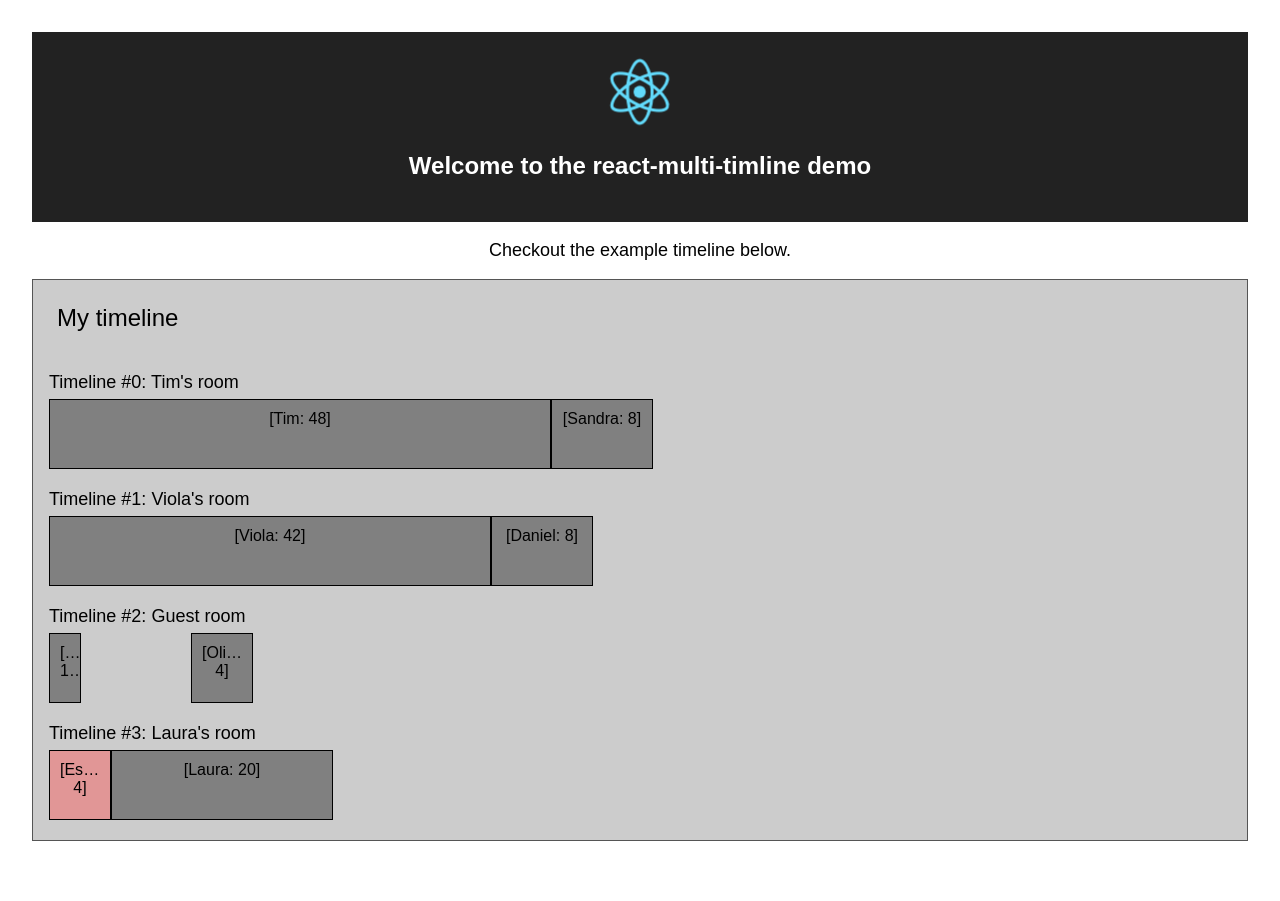
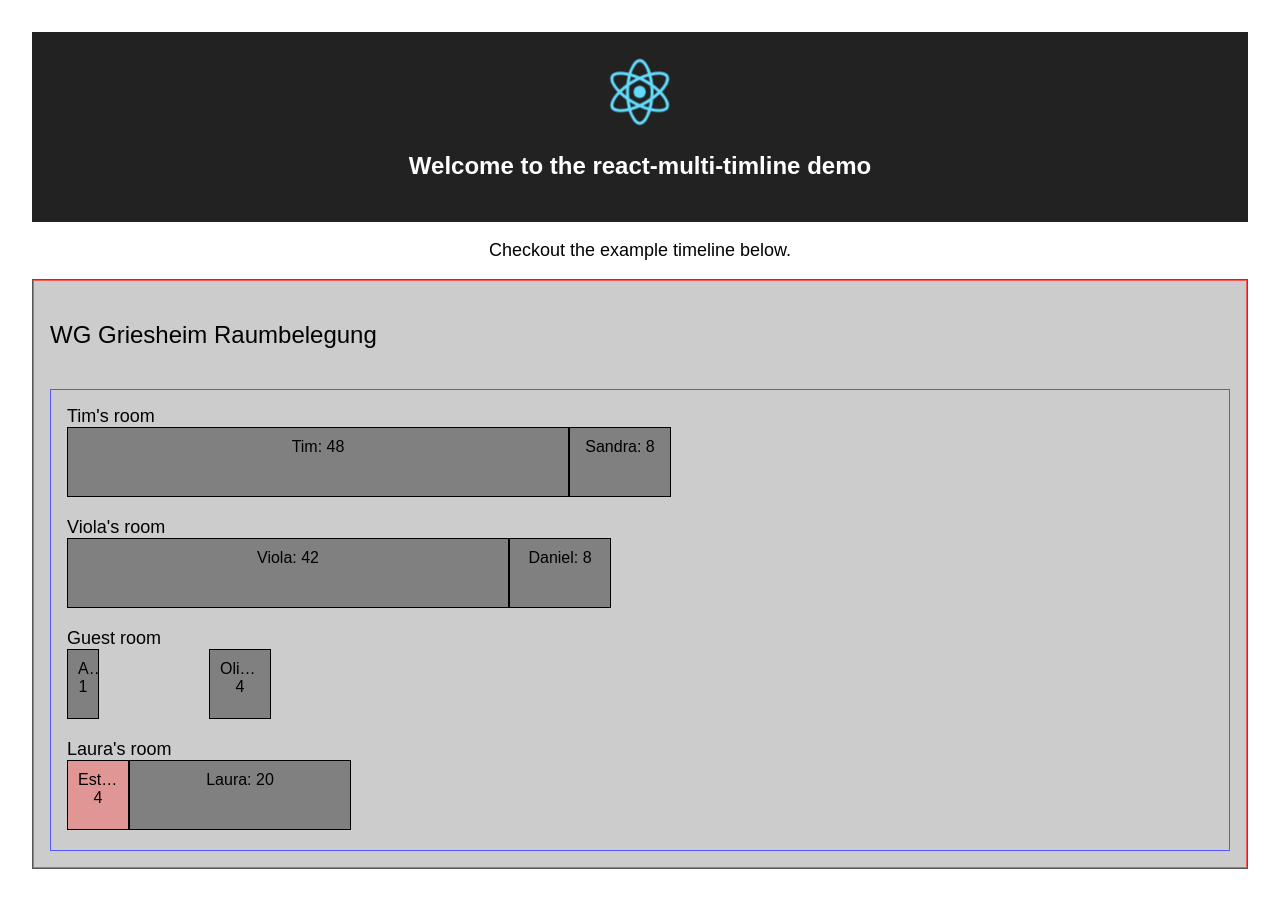
Before and after one commit to dfsp-spirit/react-multi-timeline, a React (Create React App) app: page / in a window 1280 px wide. Before the commit the page ends 873 px from the top, so only its background shows below. Built offline with nearby package versions, Linux system fonts and the light colour scheme.

Commit message:
more style, visualize inner and outer containers

```diff
--- a/src/App.js
+++ b/src/App.js
@@ -41,7 +41,7 @@ class App extends Component {
         <p className="App-intro">Checkout the example timeline below.</p>
         <ReactMultiTimeline
           width="small"
-          title="My timeline"
+          title="WG Griesheim Raumbelegung"
           timelinesData={timelinesData}
         />
       </div>
--- a/src/ReactMultiTimeline.js
+++ b/src/ReactMultiTimeline.js
@@ -3,9 +3,10 @@ import { Timeline } from './Timeline';
 import type { SingleTimelineData } from './Timeline';
 
 type ReactMultiTimelineProps = {
-  timelinesData: Array<SingleTimelineData>,
-  width: 'small' | 'medium' | 'large',
-  title: string
+  +timelinesData: Array<SingleTimelineData>,
+  +width: 'small' | 'medium' | 'large',
+  +title: string,
+  +timeUnitLabel?: string
 };
 
 type ReactMultiTimelineState = {};
@@ -20,9 +21,10 @@ export class ReactMultiTimeline extends Component {
       (tData: SingleTimelineData, index: number) => {
         return (
           <Timeline
-            timelineTitle={'Timeline #' + index + ': ' + tData.timelineTitle}
+            timelineTitle={tData.timelineTitle ? tData.timelineTitle : 'Timeline #' + index }
             events={tData.events}
             key={index + tData.timelineTitle}
+            timeUnitLabel={this.props.timeUnitLabel ? this.props.timeUnitLabel : ''}
           />
         );
       }
@@ -31,7 +33,9 @@ export class ReactMultiTimeline extends Component {
     return (
       <div className="react-multi-timeline">
         <div className="timeline-outer-container-fixed-width">
-          <div className="multi-timeline-title">{this.props.title}</div>
+        <div className="multi-timeline-title-container">
+              <div className="multi-timeline-title">{this.props.title}</div>
+          </div>
           <div className="timeline-inner-container-scrolling">{timelines}</div>
         </div>
       </div>
--- a/src/Timeline.js
+++ b/src/Timeline.js
@@ -9,7 +9,8 @@ export type EventData = {
 
 export type SingleTimelineData = {
   +events: Array<EventData>,
-  +timelineTitle: string
+  +timelineTitle: string,
+  +timeUnitLabel?: string
 };
 
 export class Timeline extends Component {
@@ -47,8 +48,7 @@ export class Timeline extends Component {
           width: widthString,
           backgroundColor: eventColorString
         };
-        const eventText = '[' + event.eventTitle + ': ' + event.duration + ']';
-        //const eventText = '';
+        const eventText = event.eventTitle + ': ' + event.duration;
         const vis = (
           <span title={eventText} className="event" style={eventStyle} key={index + event.start}>
             {eventText}
--- a/src/index.css
+++ b/src/index.css
@@ -17,7 +17,6 @@ div.react-multi-timeline {
 div.multi-timeline-title {
     padding-top: 1em;
     padding-bottom: 1em;
-    padding-left: 1em;
     font-size: x-large;
 }
 
@@ -25,9 +24,21 @@ div.timeline {
      margin: 1em;
 }
 
+div.multi-timeline-title-container {
+    margin: 1em;
+}
+
 div.timeline-title {
-    min-height: 1.5em;
     font-size: large;
+}
+
+div.timeline-outer-container-fixed-width {
+    border: 1px solid #ff5555;
+}
+
+div.timeline-inner-container-scrolling {
+    border: 1px solid #5555ff;
+    margin: 1em;
 }
 
 span.event {
```
